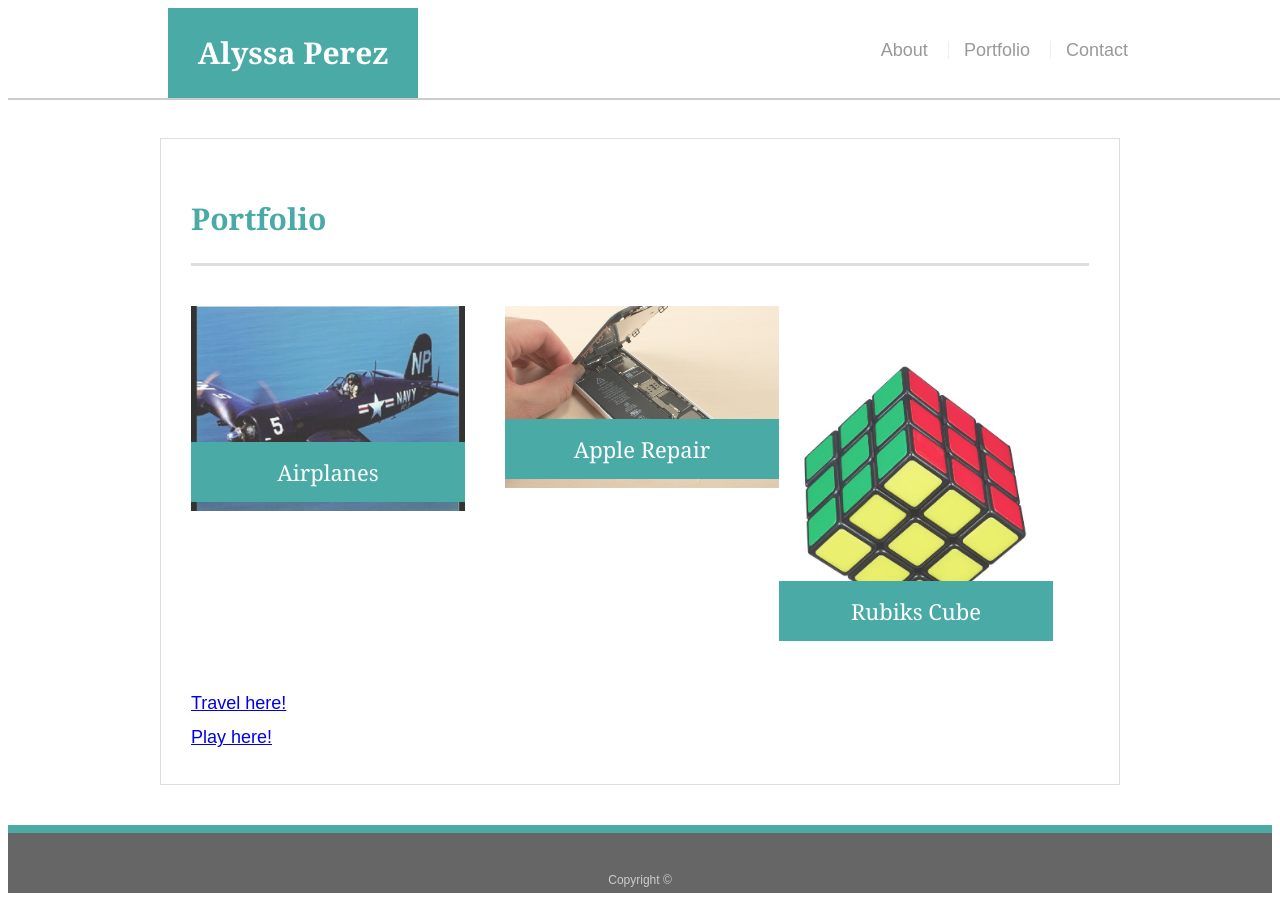
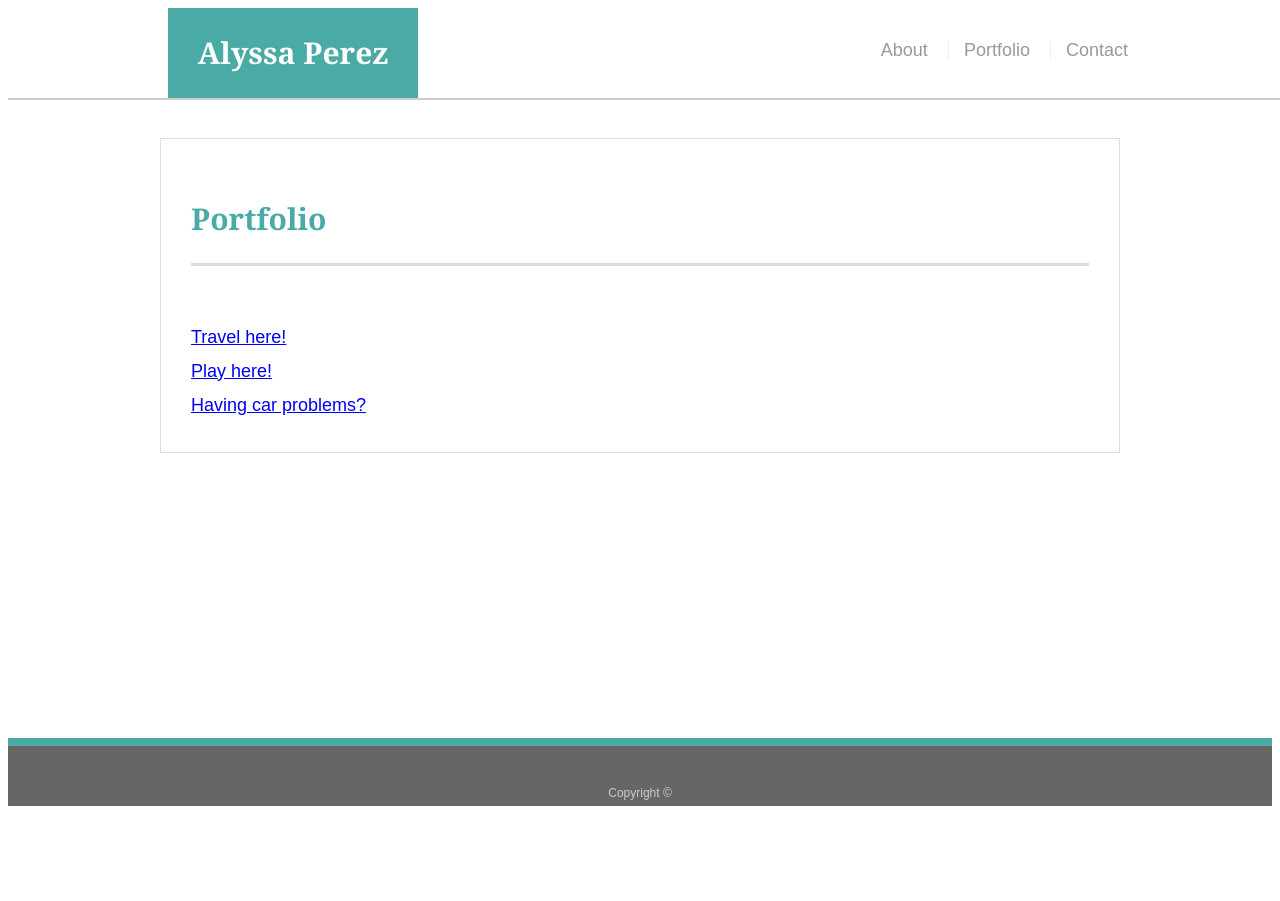
Before and after one commit to alyssaperez17/Responsive-Portfolio, a plain HTML site: page portfolio.html in a window 1280 px wide. After the commit the page ends 814 px from the top, so only its background shows below. Drawn offline with Linux system fonts and the light colour scheme.

Commit message:
removed photos added another link

```diff
--- a/portfolio.html
+++ b/portfolio.html
@@ -24,7 +24,7 @@
     <section class="main-section">
       <h1>Portfolio</h1>
 
-      <div class="work">
+      <!-- <div class="work">
         <img src="css/plane2.jpg" alt="Airplanes">
 
         <h3>Airplanes</h3>
@@ -34,13 +34,13 @@
 
         <h3>Apple Repair</h3>
       </div>
-      <br>
+      <br> -->
 
-      <div class="work">
+      <!-- <div class="work">
         <img src="css/cube2.jpg" alt="Rubiks Cube">
 
         <h3>Rubiks Cube</h3>
-      </div>
+      </div> -->
 
 
       <br>
@@ -50,6 +50,9 @@
         <br>
 
         <a href="https://alyssaperez17.github.io/TriviaGame/">Play here!</a>
+        <br>
+
+        <a href="https://fast-headland-28757.herokuapp.com/"> Having car problems?</a>
 
 
 
```
